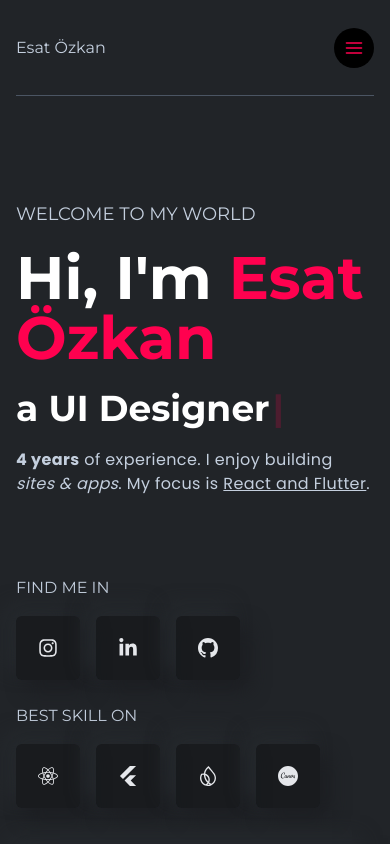
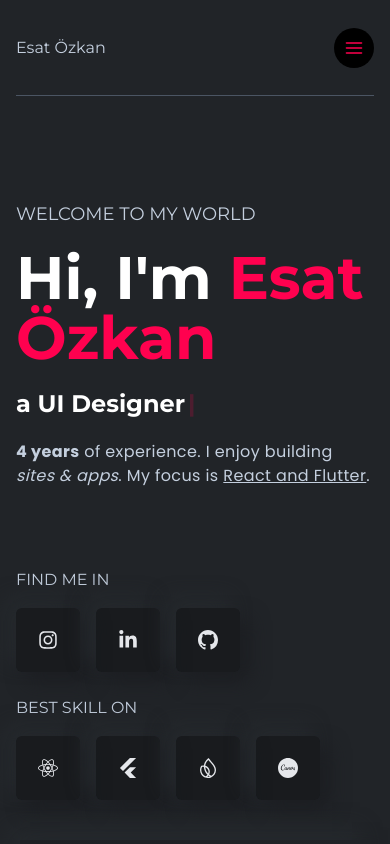
Before and after one commit to esatozkan/esat-ozkan-portfolio-website, a React (Create React App) app: page / in a window 390 px wide. Shown: the top 844 px of the page. Built offline with nearby package versions, Linux system fonts and the light colour scheme.

Commit message:
responsive yapıldı

```diff
--- a/public/index.html
+++ b/public/index.html
@@ -7,9 +7,8 @@
     <meta name="theme-color" content="#000000" />
     <meta
       name="description"
-      content="Web site created using create-react-app"
+      content=""
     />
-    <link rel="apple-touch-icon" href="%PUBLIC_URL%/logo192.png" />
     <!--
       manifest.json provides metadata used when your web app is installed on a
       user's mobile device or desktop. See https://developers.google.com/web/fundamentals/web-app-manifest/
--- a/src/components/banner/LeftBanner.js
+++ b/src/components/banner/LeftBanner.js
@@ -17,7 +17,7 @@ const LeftBanner = () => {
                 <h1 className="text-6xl font-bold text-white">
                     Hi, I'm <span className="text-designColor capitalize">Esat Özkan</span>
                 </h1>
-                <h2 className="text-4xl font-bold text-white">
+                <h2 className="sm:text-2xl md:text-4xl lg:text-4xl xl:text-4xl font-bold text-white">
                     a <span>{text}</span>
                     <Cursor
                         cursorBlinking="false"
```
Also changed, not shown: public/logo192.png (deleted), public/logo512.png (deleted), public/manifest.json.
